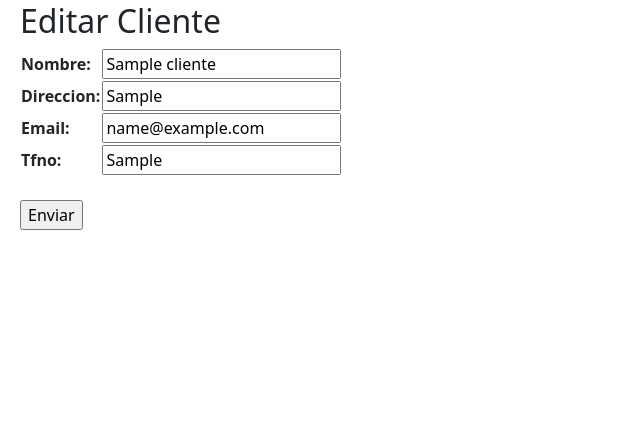
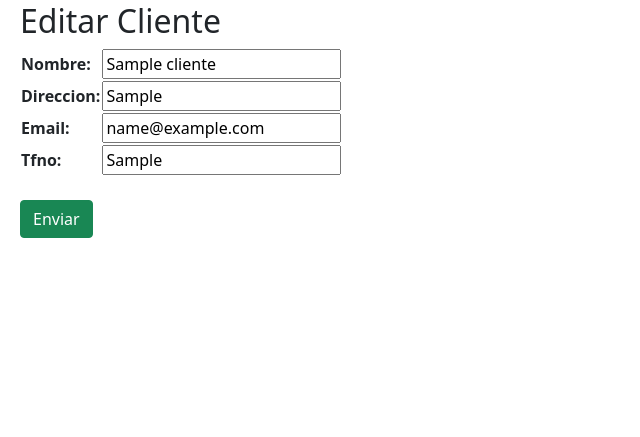
Before and after one commit to cachicaizap/CrudEjDjango, a Django app: page /editarCliente?id=1 in a window 1280 px wide. Shown: the part 119-556 px from the top of the page, without its empty margins (0-640 px from the left). Run offline with Django 4.2, Linux system fonts and the light colour scheme; tables that the repository leaves empty hold one stand-in row (values such as "Sample post"); some libraries are stand-ins or nearby versions; grey boxes are pictures that could not be loaded.

Commit message:
Version 1.4.1

```diff
--- a/gestionClientes/templates/gestionClientes/crearCliente.html
+++ b/gestionClientes/templates/gestionClientes/crearCliente.html
@@ -8,7 +8,7 @@
             {{formulario.as_table}}
         </table>
         <br>
-        <input type="submit" value="Enviar">
+        <input type="submit" class="btn btn-success" value="Enviar">
     </form>
 </div>
 {% endblock %}
--- a/gestionClientes/templates/gestionClientes/editarCliente.html
+++ b/gestionClientes/templates/gestionClientes/editarCliente.html
@@ -8,7 +8,7 @@
             {{formulario.as_table}}
         </table>
         <br>
-        <input type="submit" value="Enviar">
+        <input type="submit" class="btn btn-success" value="Enviar">
     </form>
 </div>
 {% endblock %}
```
